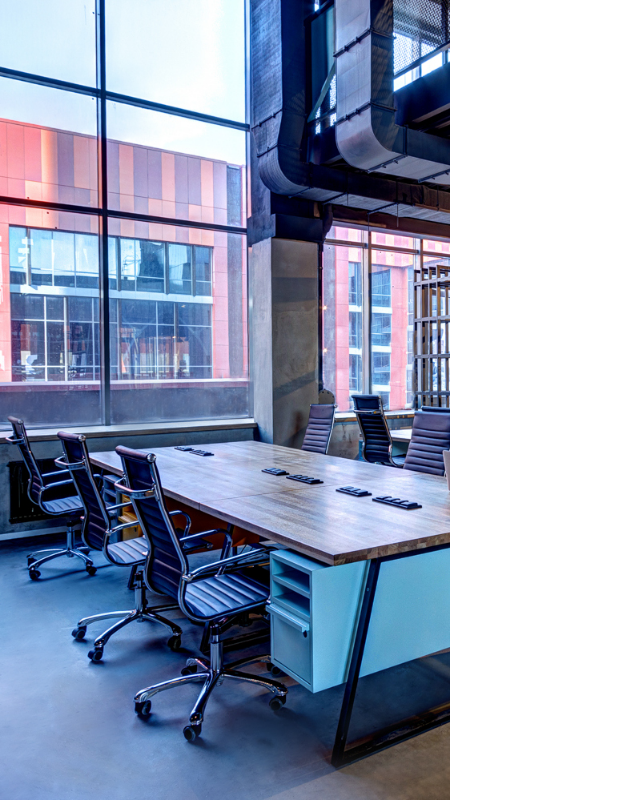
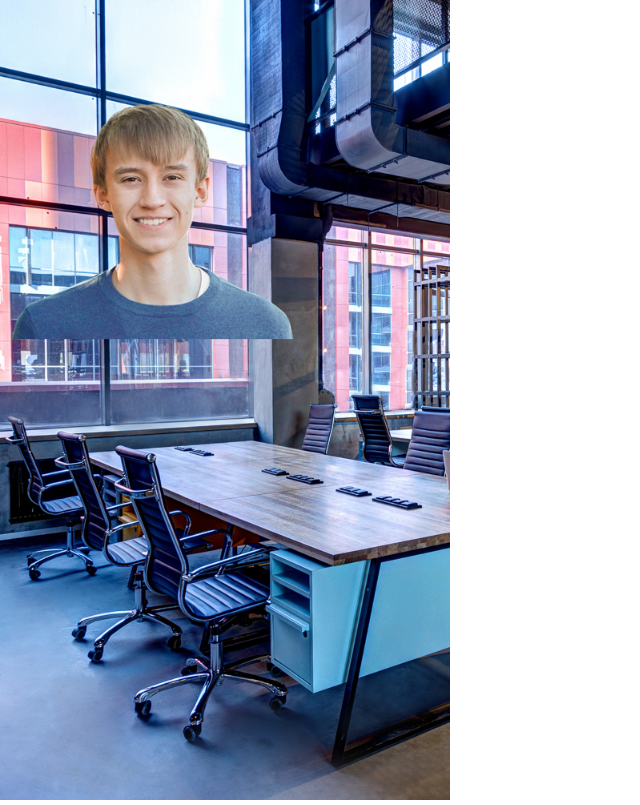
Before and after one commit to Isantipov/banderteach-a, an Angular app: page / in a window 1280 px wide. Shown: the whole page, without its empty margins (0-640 px from the left). Built offline with nearby package versions, Linux system fonts and the light colour scheme.

Commit message:
person render

```diff
--- a/src/app/game/game.component.css
+++ b/src/app/game/game.component.css
@@ -1 +1,9 @@
 .location {height: 100%;}
+.scene {
+    position: absolute;
+    top: 100px;
+}
+
+.actor{
+    height: 30vh;
+}
--- a/src/app/game/game.component.html
+++ b/src/app/game/game.component.html
@@ -1,2 +1,5 @@
 
 <img class="location" src="./assets/{{background}}"/>
+<div class="scene" style="">
+  <img class="actor" src="./assets/{{actorImg}}"/>
+</div>
--- a/src/app/game/game.component.ts
+++ b/src/app/game/game.component.ts
@@ -13,5 +13,6 @@ export class GameComponent implements OnInit {
   }
 
   background: string = 'coworking.jpg';
+  actorImg: string = 'Ales.png';
 
 }
```
Also changed, not shown: 4 other files (tests, documents, lock files or other folders).
